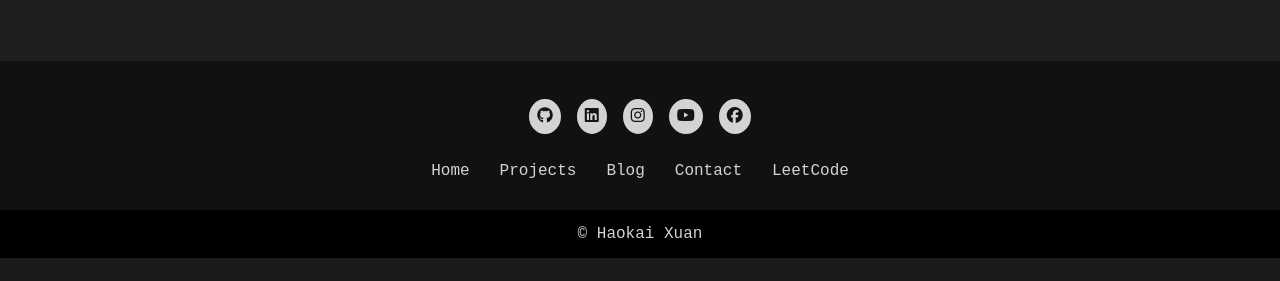
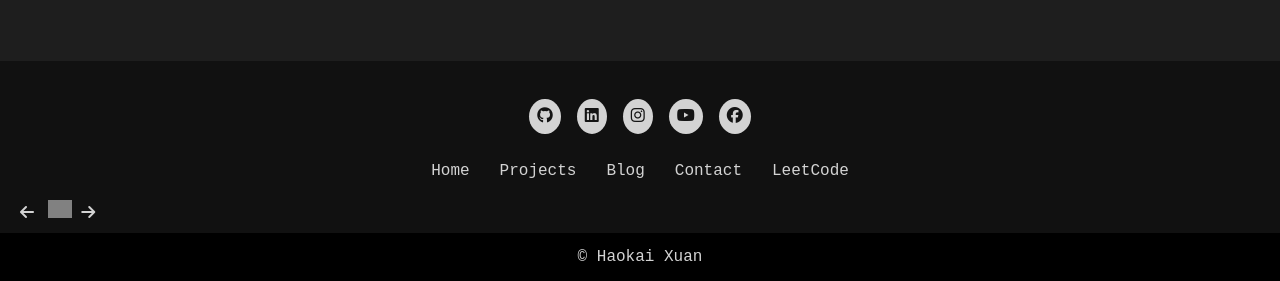
Before and after one commit to haokai-xuan/Personal-Website, a Django app: a page that uses main/templates/main/base.html in a window 1280 px wide. Shown: the part 1423-1704 px from the top of the page. Before the commit the page ends 1681 px from the top, so only its background shows below. Run offline with Django 5.2, Linux system fonts and the light colour scheme; data comes from the database, SQL or seed files in the repository; some libraries are stand-ins or nearby versions; grey boxes are pictures that could not be loaded.

Commit message:
waterloo webring

```diff
--- a/main/templates/main/base.html
+++ b/main/templates/main/base.html
@@ -87,13 +87,13 @@
           <li><a href="https://leetcode.com/u/haokai-xuan/" target="_blank">LeetCode</a></li>
         </ul>
       </div>
-      <!-- <div class="webring">
+      <div class="webring">
         <a href="https://cs.uwatering.com/#https://www.haokai-xuan.com?nav=prev"><i class="fa fa-arrow-left">&nbsp</i></a>
         <a href="https://cs.uwatering.com/#https://www.haokai-xuan.com" target="_blank">
             <img src="https://cs.uwatering.com/icon.white.svg" alt="CS Webring" style="width: 24px; height: auto; opacity: 0.8;"/>
         </a>
         <a href="https://cs.uwatering.com/#https://www.haokai-xuan.com?nav=next"><i class="fa fa-arrow-right"></i></a>
-      </div> -->
+      </div>
     </div>
     <div class="footer-bottom">
       <p>&copy;<span class="js-current-year"></span> Haokai Xuan</p>
```
